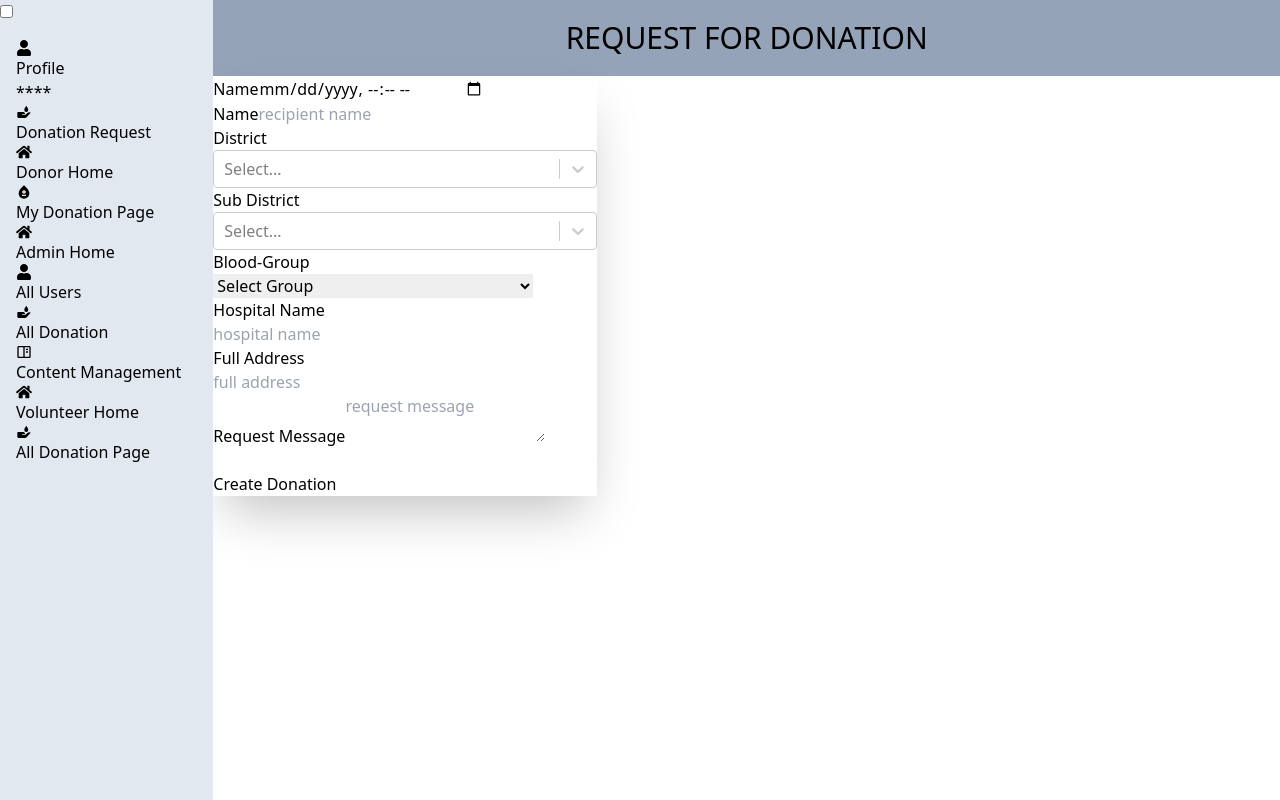
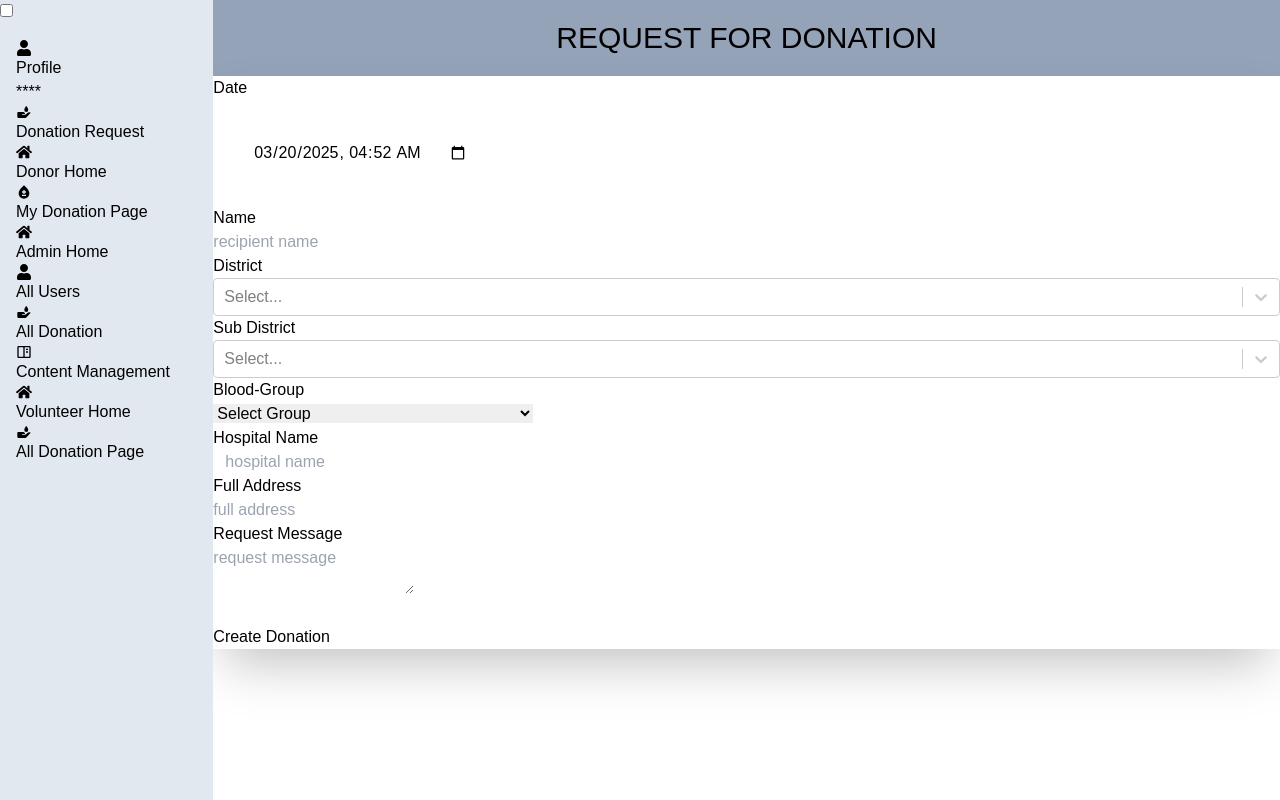
Before and after one commit to abdullah-al-mohammad/blood-donation-client, a React (Vite) app: page /dashboard/createDonationRequest in a window 1280 px wide. Built offline with nearby package versions, Linux system fonts and the light colour scheme; no server answers; sample sign-in values are in the browser's storage.

Commit message:
add google font

```diff
--- a/src/Router/Router.jsx
+++ b/src/Router/Router.jsx
@@ -50,7 +50,7 @@ export const router = createBrowserRouter([
       {
         path: 'donationDetails/:id',
         element: <BloodDonationRequestDetails></BloodDonationRequestDetails>,
-        loader: ({ params }) => fetch(`https://blood-donation-77604.web.app/donations/${params.id}`)
+        loader: ({ params }) => fetch(`http://localhost:5000/donations/${params.id}`)
       },
       {
         path: 'blog',
@@ -59,7 +59,7 @@ export const router = createBrowserRouter([
       {
         path: 'details/:id',
         element: <BlogDetails></BlogDetails>,
-        loader: ({ params }) => fetch(`https://blood-donation-77604.web.app/blogs/${params.id}`)
+        loader: ({ params }) => fetch(`http://localhost:5000/blogs/${params.id}`)
       },
       {
         path: 'register',
@@ -82,7 +82,7 @@ export const router = createBrowserRouter([
       {
         path: 'updateProfile/:id',
         element: <PrivateRoute><UpdateProfile></UpdateProfile></PrivateRoute>,
-        loader: ({ params }) => fetch(`https://blood-donation-77604.web.app/users/${params.id}`)
+        loader: ({ params }) => fetch(`http://localhost:5000/users/${params.id}`)
       },
       // donor page route
       {
@@ -100,7 +100,7 @@ export const router = createBrowserRouter([
       {
         path: 'updateDonationRequest/:id',
         element: <DonorRoute><UpdateDonation></UpdateDonation></DonorRoute>,
-        loader: ({ params }) => fetch(`https://blood-donation-77604.web.app/donations/${params.id}`)
+        loader: ({ params }) => fetch(`http://localhost:5000/donations/${params.id}`)
       },
       // Admin route page
       {
@@ -126,7 +126,7 @@ export const router = createBrowserRouter([
       {
         path: 'updateContent/:id',
         element: <AdminRoute><UpdateContent></UpdateContent></AdminRoute>,
-        loader: ({ params }) => fetch(`https://blood-donation-77604.web.app/blogs/${params.id}`)
+        loader: ({ params }) => fetch(`http://localhost:5000/blogs/${params.id}`)
       },
 
       // Volunteer route page
--- a/src/hooks/useAxiosPublic.jsx
+++ b/src/hooks/useAxiosPublic.jsx
@@ -2,7 +2,7 @@ import axios from 'axios'
 
 
 const axiosPublic = axios.create({
-  baseURL: 'https://blood-donation-77604.web.app'
+  baseURL: 'http://localhost:5000'
 })
 const useAxiosPublic = () => {
   return axiosPublic
--- a/src/hooks/useAxiosSecure.jsx
+++ b/src/hooks/useAxiosSecure.jsx
@@ -2,7 +2,7 @@ import axios from 'axios'
 import { useNavigate } from 'react-router-dom'
 
 const axiosSecure = axios.create({
-  baseURL: 'https://blood-donation-77604.web.app'
+  baseURL: 'http://localhost:5000'
 })
 const useAxiosSecure = () => {
   const navigate = useNavigate()
--- a/src/index.css
+++ b/src/index.css
@@ -1,3 +1,4 @@
 @tailwind base;
 @tailwind components;
 @tailwind utilities;
+@import url('https://fonts.googleapis.com/css2?family=Lato:wght@300;400;700;900&display=swap')
--- a/src/pages/Home/Banner/Banner.jsx
+++ b/src/pages/Home/Banner/Banner.jsx
@@ -8,12 +8,12 @@ const Banner = () => {
   return (
     <div className='bannerBg min-h-screen py-32 bg-fixed'>
       <div className='container mx-auto md:text-start text-white text-wrap text-center mt-10'>
-        <h1 className='text-5xl font-bold' >Join the Lifesaving Mission <br /> Become a Donor</h1>
-        <p className='grid md:grid-cols-2 my-10'
+        <h1 className='text-7xl font-bold font-sans' >Join the Lifesaving Mission <br /> Become a Donor</h1>
+        <p className='grid md:grid-cols-2 my-5 text-2xl'
         >Every drop of blood can make a difference. Donating blood is a simple yet powerful way to save lives. Join our mission to ensure that no one has to suffer due to a shortage of blood.</p>
         <ul className='mt-5'>
           <li><Link to={'/donation'}
-          > <button type="button" className='btn btn-primary '> Join as a donor </button> </Link></li>
+          > <button type="button" className='btn btn-primary text-base'> Join as a donor </button> </Link></li>
           {/* <li><Link to={'/search'}
             data-aos="fade-left"
             data-aos-delay="50"
--- a/src/pages/dashboard/donor/CreateDonationRequest.jsx
+++ b/src/pages/dashboard/donor/CreateDonationRequest.jsx
@@ -68,46 +68,55 @@ const CreateDonationRequest = () => {
         timer: 1500
       });
     }
-
-
+  };
+  const getCurrentDateTime = () => {
+    const now = new Date();
+    const offset = now.getTimezoneOffset();
+    const localTime = new Date(now.getTime() - offset * 60000);
+    return localTime.toISOString().slice(0, 16); // "YYYY-MM-DDTHH:MM"
   };
   return (
     <div>
       <h1 className="text-center bg-slate-400 p-5 uppercase text-3xl" data-aos="fade-left">Request For Donation</h1>
       <div data-aos="zoom-in-down">
-        <div className="hero-content">
-          <div className="card bg-base-100 w-full max-w-sm shrink-0 md:shadow-2xl">
+        <div>
+          <div className="card bg-base-100 max-w-screen-xl shrink md:shadow-2xl container mx-auto">
             <form onSubmit={handleSubmit(onSubmit)} className="card-body">
               {/* date field */}
               <div className="form-control">
-                <label className="label">
-                  <span className="label-text">Name</span>
+                <label className="label mb-2">
+                  <span className="label-text">Date</span>
                 </label>
+                <div>
                   <input
                     aria-label="Date and time"
                     type="datetime-local"
                     placeholder="donation date & time"
+                    defaultValue={getCurrentDateTime()}
                     {...register("donationDateTime")}
-                  className="input input-bordered"
+                    className="input input-bordered p-10"
                     required
                   />
                 </div>
+              </div>
               {/* name field */}
               <div className="form-control">
-                <label className="label">
+                <label className="label mb-2">
                   <span className="label-text">Name</span>
                 </label>
+                <div>
                   <input
                     type="text"
                     placeholder="recipient name"
                     {...register("recipientName")}
-                  className="input input-bordered"
+                    className="input input-bordered w-full"
                     required
                   />
                 </div>
+              </div>
               {/* district dropdown */}
               <div className="form-control">
-                <label className="label">
+                <label className="label mb-2">
                   <span className="label-text">District</span>
                 </label>
                 <Controller
@@ -128,7 +137,7 @@ const CreateDonationRequest = () => {
               </div>
               {/* sub- district dropdown */}
               <div className="form-control">
-                <label className="label">
+                <label className="label mb-2">
                   <span className="label-text">Sub District</span>
                 </label>
                 <Controller
@@ -149,9 +158,10 @@ const CreateDonationRequest = () => {
               </div>
               {/* blood group */}
               <div className="form-control">
-                <label className="label">
+                <label className="label mb-2">
                   <span className="label-text">Blood-Group</span>
                 </label>
+                <div>
                   <select
                     defaultValue={"default"}
                     className="select select-ghost w-full max-w-xs"
@@ -170,39 +180,46 @@ const CreateDonationRequest = () => {
                     <option value={"O-"}>O-</option>
                   </select>
                 </div>
+              </div>
               {/* hospital name */}
               <div className="form-control">
-                <label className="label">
+                <label className="label mb-2">
                   <span className="label-text">Hospital Name</span>
                 </label>
+                <div>
                   <input
                     placeholder="hospital name"
                     type="text"
                     {...register("hospitalName")}
-                  className="file-input w-full max-w-xs"
+                    className="file-input w-full px-3"
                   />
+                </div>
               </div>
               {/* Address field */}
               <div className="form-control">
-                <label className="label">
+                <label className="label mb-2">
                   <span className="label-text">Full Address</span>
                 </label>
                 <div className="relative">
+                  <div>
                     <input
                       type="text"
                       placeholder="full address"
                       {...register("hospitalAddress")}
-                    className="input input-bordered"
+                      className="input input-bordered w-full"
                       required
                     />
                   </div>
                 </div>
+              </div>
               {/* request message field */}
               <div className="form-control">
-                <label className="label">
+                <label className="label mb-2">
                   <span className="label-text">Request Message</span>
                 </label>
+                <div>
                   <textarea className="textarea" placeholder="request message" {...register('message')} required></textarea>
+                </div>
               </div>
               <div className="form-control mt-6">
                 <button className="btn btn-primary">Create Donation</button>
--- a/tailwind.config.js
+++ b/tailwind.config.js
@@ -5,7 +5,11 @@ export default {
     "./src/**/*.{js,ts,jsx,tsx}",
   ],
   theme: {
-    extend: {},
+    extend: {
+      fontFamily:{
+  sans: ['poppins', 'sans-serif']
+      }
+    },
   },
   plugins: [require('daisyui'),],
 }
```
Also changed, not shown: src/pages/Home/Futured/Futured.jsx (+7 -7 lines), 1 other file (tests, documents, lock files or other folders). Lines whose indentation alone changed are shown as unchanged.
